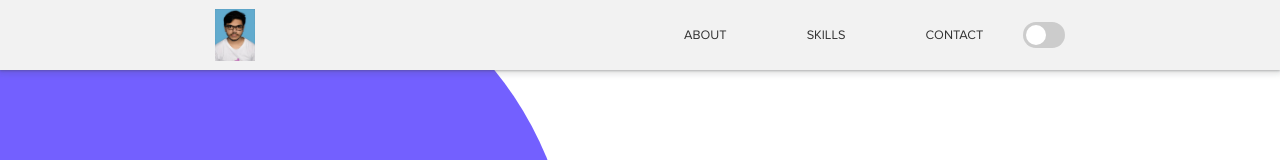
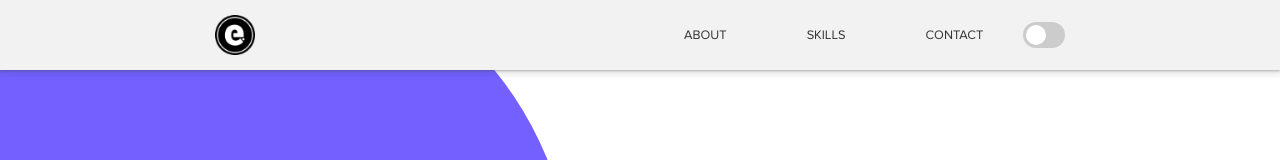
Before and after one commit to shivam-0109/portfolio, a plain HTML site: page thankyou.html in a window 1280 px wide. Shown: the top 160 px of the page. Drawn offline with nearby package versions, Linux system fonts and the light colour scheme; files whose address does not match are found by name.

Commit message:
Update thankyou.html

```diff
--- a/thankyou.html
+++ b/thankyou.html
@@ -33,7 +33,7 @@
    <section class="thankyou">
       <nav id="navbar" class="navbar navbar-thankyou">
          <h1 class="logo">
-            <a href="index.html"><img src="C:\Users\singh\OneDrive\Documents\GitHub\Eke\thumbnail.jfif" alt="Shivam's logo"></a>
+            <a href="index.html"><img src="./img/favicon/favicon.ico" alt="Shivam's logo"></a>
          </h1>
          <div id="menu">
             <ul class="nav-menu">
```
